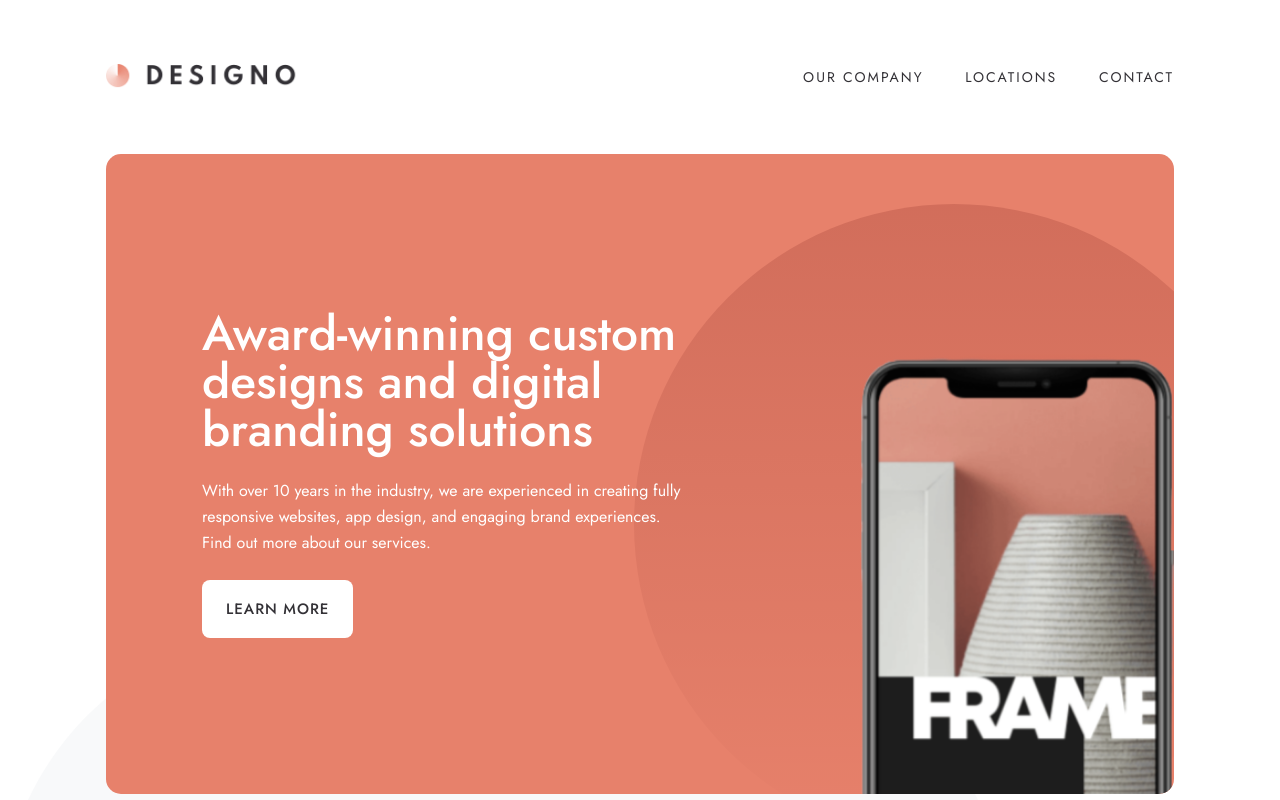
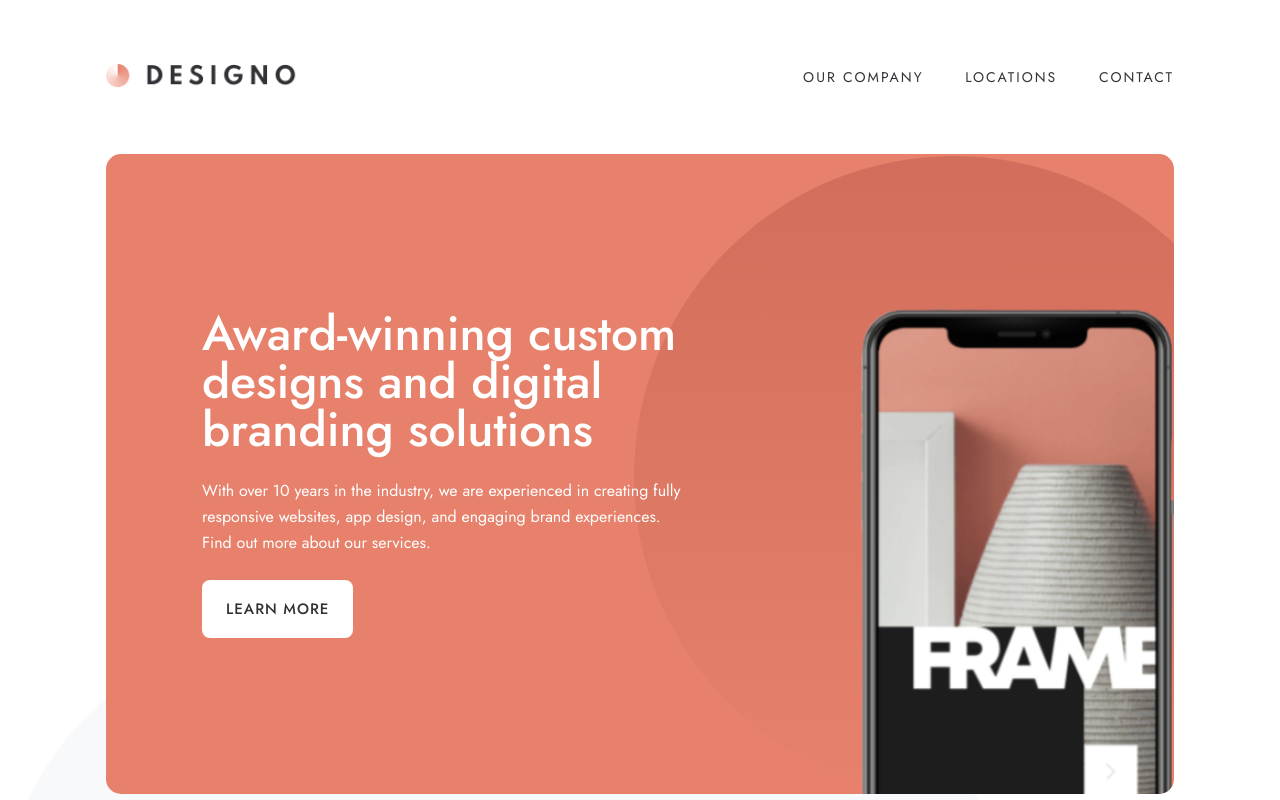
Before and after one commit to krrish105/designo, a Next.js app: page / in a window 1280 px wide. Shown: the top 800 px of the page. Built offline with nearby package versions, Linux system fonts and the light colour scheme.

Commit message:
Picture change

```diff
--- a/src/components/molecules/Hero/styles.module.scss
+++ b/src/components/molecules/Hero/styles.module.scss
@@ -38,7 +38,7 @@
 	}
 	& > div > img {
 		position: absolute;
-		top: 50px;
+		top: 2px;
 		right: -100px;
 	}
 	picture img {
@@ -68,6 +68,17 @@
 	&__container {
 		margin-bottom: 10rem !important;
 	}
+	&__home picture img {
+		width: auto;
+		height: 500px;
+		margin-top: 2rem !important;
+		right: 2rem !important;
+		@media (min-width: $screen-min-desktop) {
+			height: 100%;
+			margin-top: 0 !important;
+		}
+	}
+
 	@media (max-width: $screen-max-laptop) {
 		&__about {
 			picture img {
@@ -102,7 +113,10 @@
 		}
 		picture img {
 			bottom: -200px;
-			right: -100px !important;
+			right: -100px;
+		}
+		&__home picture img {
+			bottom: -150px;
 		}
 
 		&__about {
--- a/src/styles/globals.scss
+++ b/src/styles/globals.scss
@@ -76,16 +76,6 @@ header {
 	}
 }
 
-.home__hero__img {
-	width: auto;
-	height: 500px;
-	margin-top: 2rem !important;
-	right: 2rem !important;
-	@media (min-width: $screen-min-desktop) {
-		height: 100%;
-		margin-top: 0 !important;
-	}
-}
 .homeServicesGrid {
 	// margin-top: 10rem;
 	display: grid;
```
